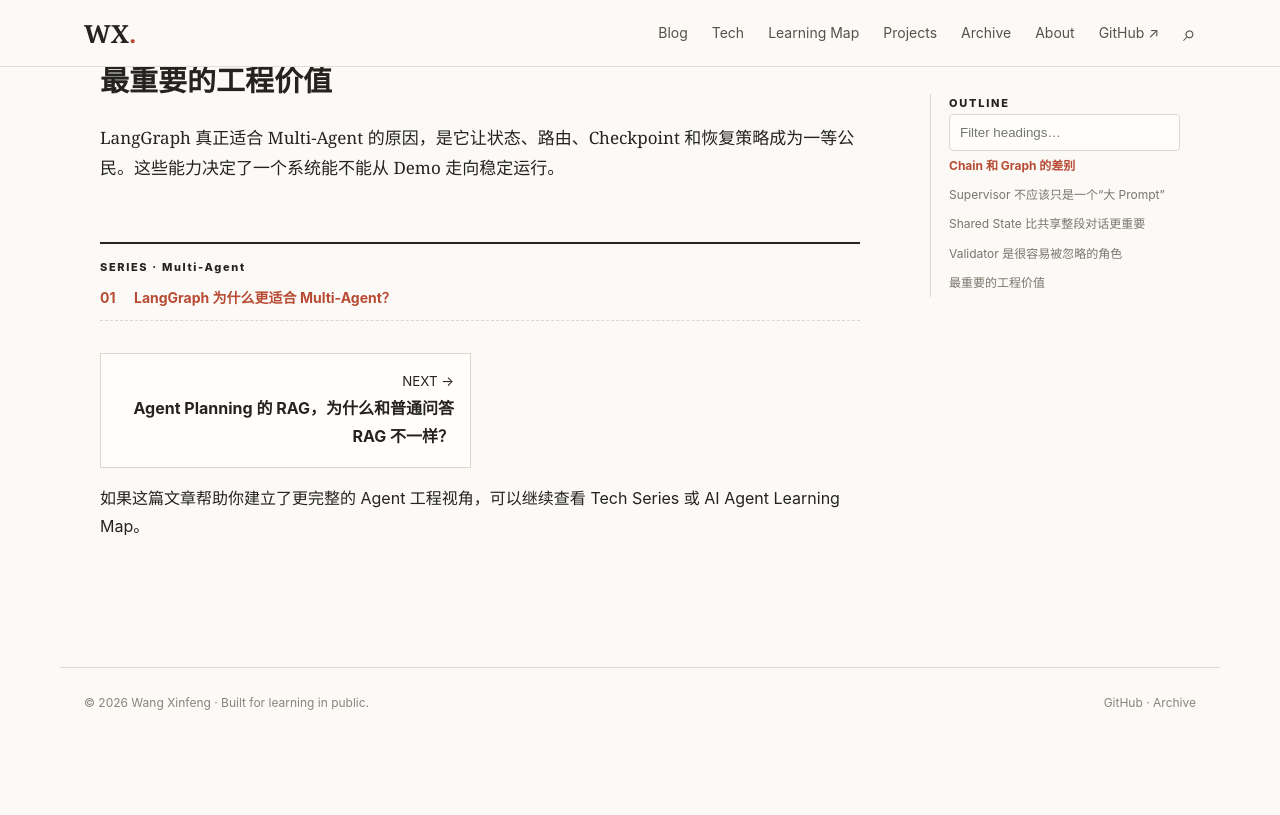
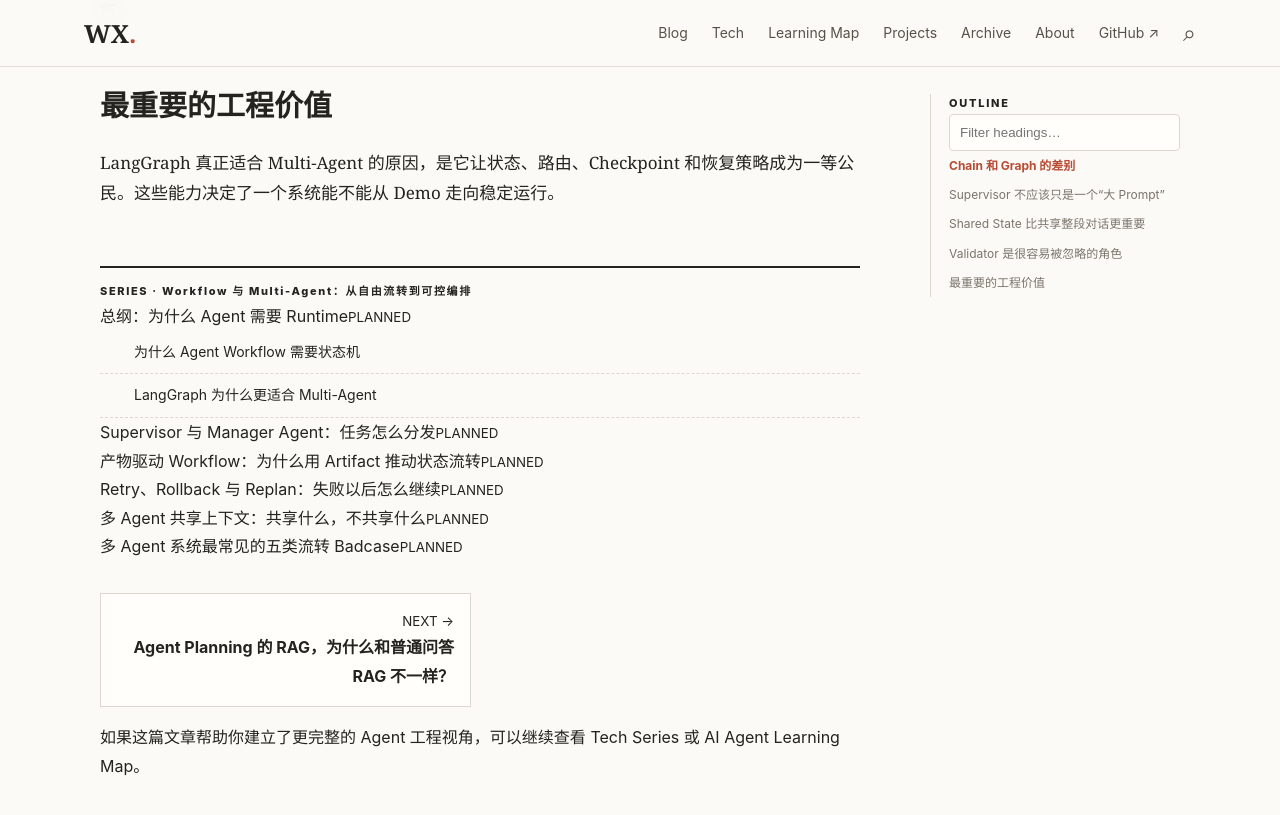
Before and after one commit to telawang91-dotcom/telawang91-dotcom.github.io, a Jekyll site: the page built from _posts/2026-09-03-langgraph-for-multi-agent.md, in a window 1280 px wide and 900 px high, scrolled down 1463 px. Shown: the top 815 px of the window. Built offline with Jekyll 4.4.1, drawn with Linux system fonts in a browser that asks for light colours; before the commit the page ends 2200 px from its top, so only the background shows below that; some of the changed text lies outside the part shown.

Commit message:
Classify LangGraph article into Workflow series

```diff
--- a/_posts/2026-09-03-langgraph-for-multi-agent.md
+++ b/_posts/2026-09-03-langgraph-for-multi-agent.md
@@ -3,8 +3,10 @@
 title: "LangGraph 为什么更适合 Multi-Agent？"
 subtitle: "真正需要的不是更多 Agent，而是可控的状态、路由和恢复。"
 date: 2026-09-03 10:00:00 +0800
-series: "Multi-Agent"
+series: "Workflow 与 Multi-Agent"
+series_key: workflow-multi-agent
 series_index: "02"
+category: Tech
 tags: [LangGraph, Multi-Agent, Agent, Workflow]
 ---
 
```
